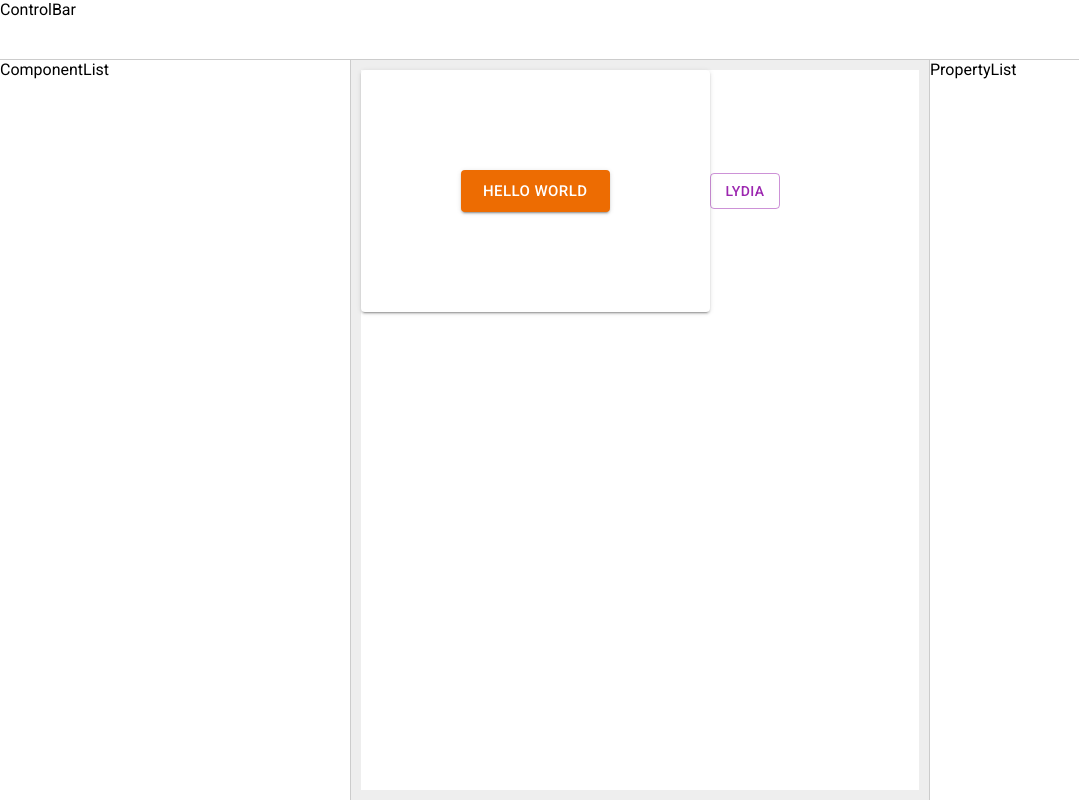
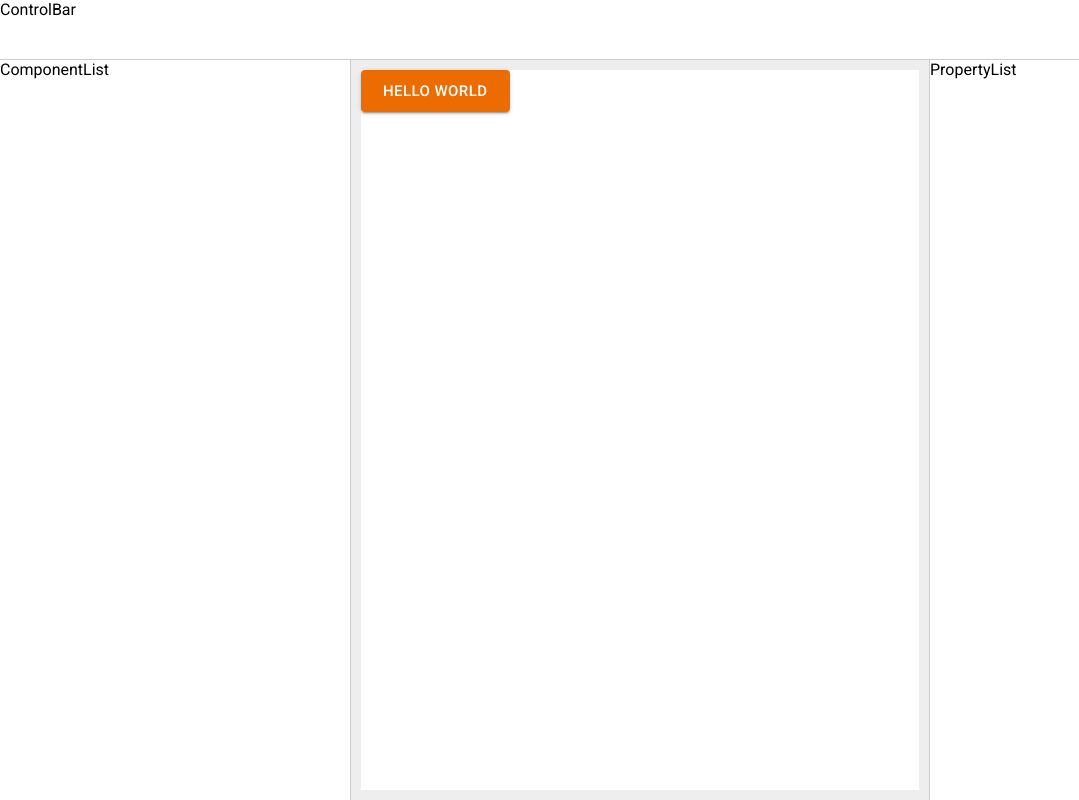
Before and after one commit to KelvinQiu802/deprecated-low-code-react, a Next.js app: page /editor in a window 1280 px wide. Shown: the whole page, without its empty margins (0-1079 px from the left). Built offline with nearby package versions, Linux system fonts and the light colour scheme.

Commit message:
feat: Box wrapper

```diff
--- a/components/Editor/ItemComponent.js
+++ b/components/Editor/ItemComponent.js
@@ -15,22 +15,18 @@ function ItemComponent({ data, currentSelect, setCurrentSelect }) {
 
   if (typeof data.props.children == 'object') {
     return (
-      <div className={cl} onClick={(e) => handleClick(e)}>
-        <Item {...data.props}>
+      <Item {...data.props} className={cl} onClick={(e) => handleClick(e)}>
         <ItemComponent
           data={data.props.children}
           currentSelect={currentSelect}
           setCurrentSelect={setCurrentSelect}
         />
       </Item>
-      </div>
     );
   }
 
   return (
-    <div className={cl} onClick={(e) => handleClick(e)}>
-      <Item {...data.props} />
-    </div>
+    <Item {...data.props} className={cl} onClick={(e) => handleClick(e)} />
   );
 }
 
--- a/pages/editor.js
+++ b/pages/editor.js
@@ -10,12 +10,10 @@ import { nanoid } from 'nanoid';
 function Editor() {
   const [data, setData] = React.useState([
     {
-      tag: 'Paper',
+      tag: 'Box',
       id: nanoid(),
       props: {
-        elevation: 2,
-        square: false,
-        style: { padding: '100px' },
+        style: { width: '100%', height: '100%' },
         children: {
           tag: 'Button',
           id: nanoid(),
@@ -26,15 +24,6 @@ function Editor() {
             size: 'large',
           },
         },
-      },
-    },
-    {
-      tag: 'Button',
-      id: nanoid(),
-      props: {
-        color: 'secondary',
-        text: 'Lydia',
-        variant: 'outlined',
       },
     },
   ]);
--- a/utils/allComponents.jsx
+++ b/utils/allComponents.jsx
@@ -1,8 +1,9 @@
-import { Button, Paper } from '@mui/material';
+import { Box, Button, Paper } from '@mui/material';
 
 const allComponents = {
   Button: (props) => <Button {...props}>{props.text}</Button>,
   Paper: (props) => <Paper {...props}></Paper>,
+  Box: (props) => <Box {...props}></Box>,
 };
 
 export default allComponents;
```
Lines whose indentation alone changed are shown as unchanged.
